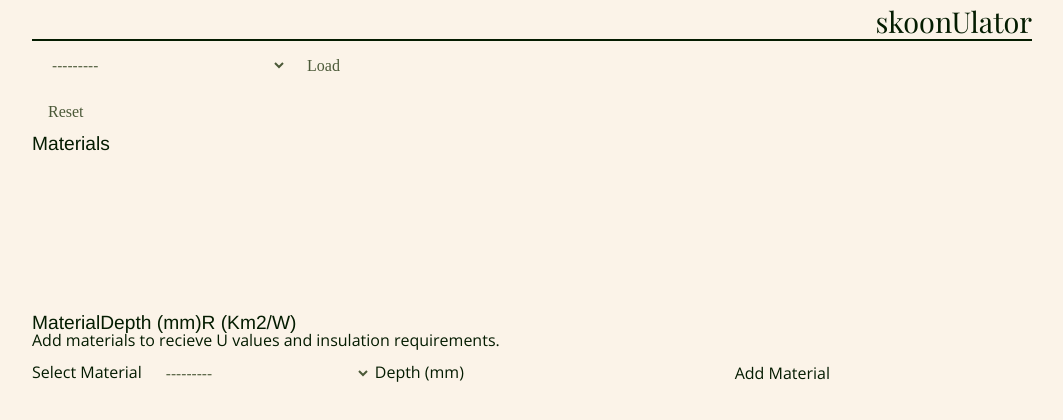
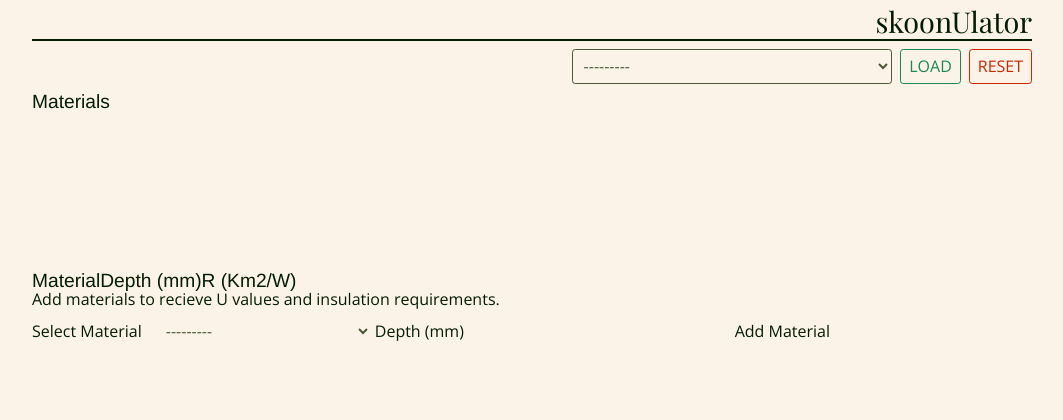
Before and after one commit to BenCurrieDev/SkoonAssignment, a Django app: page / in a window 1280 px wide. Shown: the part 61-481 px from the top of the page, without its empty margins (108-1171 px from the left). Run offline with Django 4.2, Linux system fonts and the light colour scheme; a user stored in the database is signed in; data comes from the database, SQL or seed files in the repository; both versions use the stored data as it was after the commit; lists and menus that the app fills with data are empty; some libraries are stand-ins or nearby versions.

Commit message:
styled load, save and close

```diff
--- a/static/css/skoon.css
+++ b/static/css/skoon.css
@@ -149,20 +149,18 @@
         color: var(--clr-cream);
     }
 
-    .my-button {
-        background-color: var(--bs-skoon-light);
-        border-radius: 1rem;
-        font-family: var(--ff-skoon-body);
-        font-size: 1rem;
+    /* components */
+    .button {
+        font-family: var(--ff-sans-p);
+        font-weight: var(--fw-n);
+        font-size: var(--fs-p);
+        background-color: var(--clr-white);
+        border: none;
     }
 
-    /* components */
-    .button {
-        font-family: var(--ff-sans-h);
-        font-weight: var(--fw-l);
-        font-size: var(--fs-pl);
-        padding: calc(0.5 * var(--fs-pl)) calc(2 * var(--fs-pl));
-    }
+        .button:hover {
+            cursor: pointer;
+        }
 
     .input {
         padding: var(--fs-p);
@@ -365,7 +363,50 @@
 
 /* Calculator */
 
+        .load-save-clear {
+            display: flex;
+            justify-content: space-between;
+            width: 100%;
+            margin-block: 1vh;
+        }
 
+        .load-save-form {
+            display: flex;
+            justify-content: end;
+            width: 100%;
+        }
+
+        .load-save-field {
+            border: 1px solid var(--clr-primary-lt);
+            border-radius: 0.2em;
+            padding: 0.3em 0;
+            padding-inline: calc(0.2 * var(--sp));
+            width: 100%;
+            max-width: 20em;
+        }
+
+        input.submit-button {
+            border: 1px solid var(--clr-green);
+            border-radius: 0.2em;
+            color: var(--clr-green);
+            padding: 0.3em 0;
+            padding-inline: 0.5em;
+            margin-left: 0.5em;
+        }
+
+        .clear-form {
+            display: flex;
+            justify-content: end;
+        }
+
+        input.clear-button {
+            border: 1px solid var(--clr-red);
+            border-radius: 0.2em;
+            color: var(--clr-red);
+            padding: 0.3em 0;
+            padding-inline: 0.5em;
+            margin-left: 0.5em;
+        }
 
 
         .material-view {
@@ -381,6 +422,7 @@
             border-left: 1px solid black;
             display: flex;
         }
+
         .material-block {
             height: 100%;
         }
--- a/templates/home.html
+++ b/templates/home.html
@@ -8,33 +8,32 @@
 
 
 
-
     <div class="load-save-clear">
 
       {% if components %}
 
-          <form method="POST" class="ls">
+          <form method="POST" class="load-save-form">
             {% csrf_token %}
             {% render_field save_form.save_composite %}
-            {% render_field save_form.name id="name" class="ls-input my-input" placeholder="Enter name..." %}
-            <input type="submit" value="Save As" class="my-button my-submit ls-submit" name="saveButton">
+            {% render_field save_form.name id="name" class="load-save-field" placeholder="Enter name..." %}
+            <input type="submit" value="SAVE AS" class="button submit-button" name="saveButton">
           </form>
 
       {% else %}
 
-          <form method="GET" class="ls">
+          <form method="GET" class="load-save-form">
             {% csrf_token %}
             {% render_field load_form.load_composite %}
-            {% render_field load_form.composite id="load" class="ls-input my-input" %}
-            <input type="submit" value="Load" class="my-button my-submit ls-submit" name="loadButton">
+            {% render_field load_form.composite id="load" class="load-save-field" %}
+            <input type="submit" value="LOAD" class="button submit-button" name="loadButton">
           </form>
 
       {% endif %}
 
-      <form method="POST" class="clear-submit">
+      <form method="POST" class="clear-form">
         {% csrf_token %}
         {% render_field clear_form.clear_material_view %}
-        <input type="submit" value="{% if composites %}Close{% else %}Reset{% endif %}" class="my-button my-cancel clear-button" name="clearButton">
+        <input type="submit" class="button clear-button" value="{% if composites %}CLOSE{% else %}RESET{% endif %}" name="clearButton">
       </form>
 
     </div>
```
Also changed, not shown: db.sqlite3.
